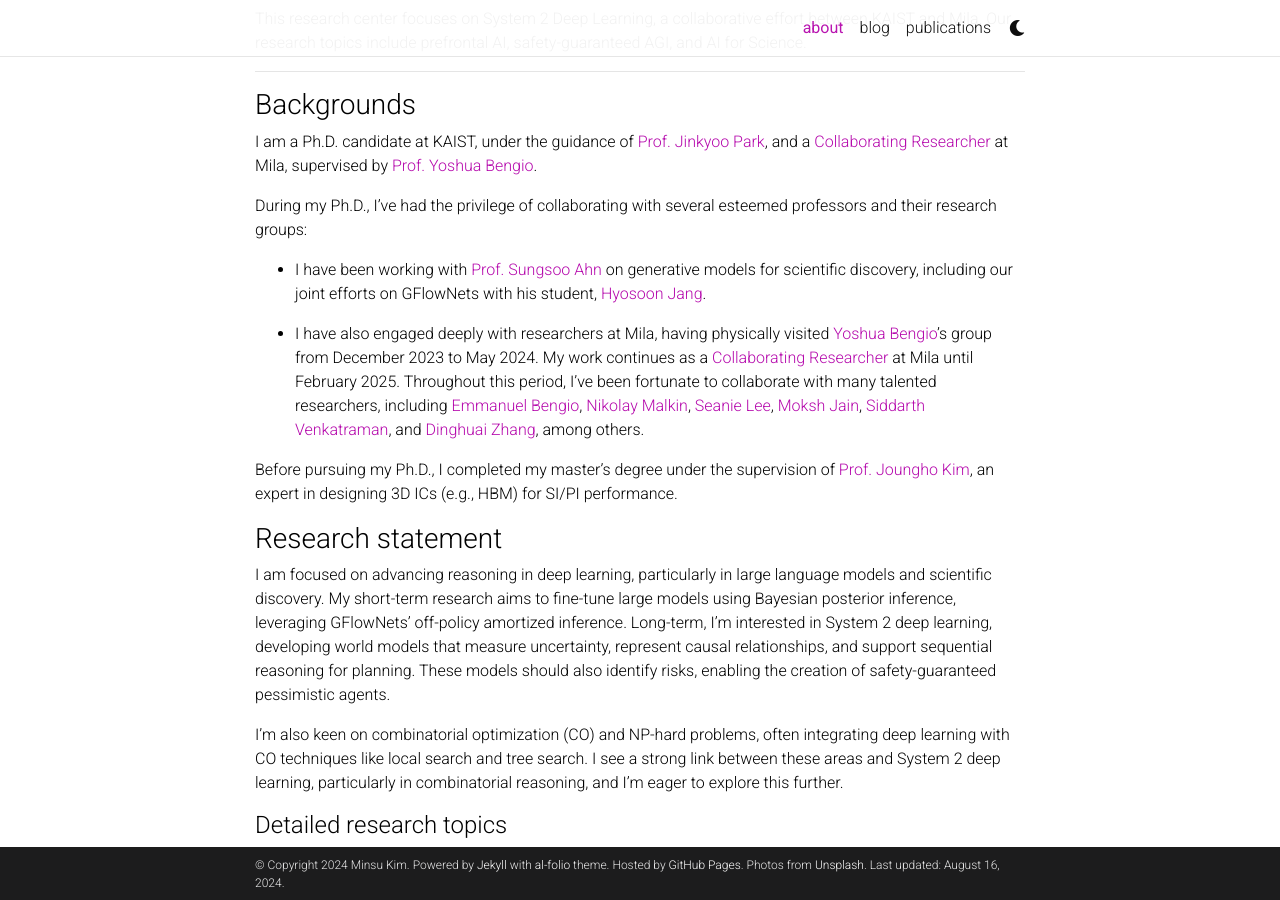
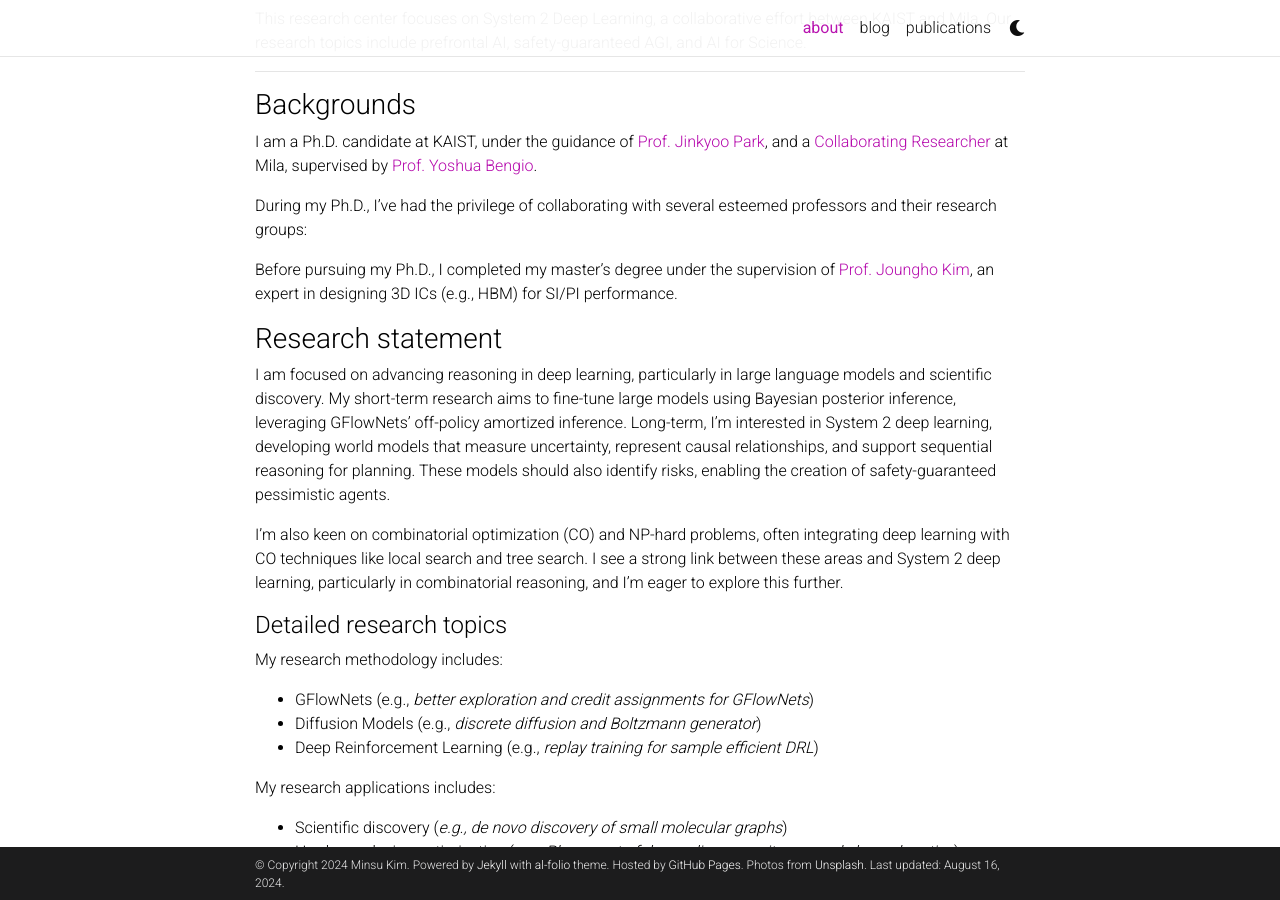
Before and after one commit to minsuukim/minsuukim.github.io, a Jekyll site: the page built from _pages/about.md, in a window 1280 px wide and 900 px high, scrolled down 330 px. Built offline with Jekyll 4.4.1, drawn with Linux system fonts in a browser that asks for light colours; comment, search, counter and statistics services are not loaded; a style sheet for code colours, icons or effects is not loaded.

Commit message:
Update about.md

```diff
--- a/_pages/about.md
+++ b/_pages/about.md
@@ -32,9 +32,7 @@ I am a Ph.D. candidate at KAIST, under the guidance of [Prof. Jinkyoo Park](http
 
 During my Ph.D., I’ve had the privilege of collaborating with several esteemed professors and their research groups:
 
-- I have been working with [Prof. Sungsoo Ahn](https://sites.google.com/view/sungsooahn0215/home) on generative models for scientific discovery, including our joint efforts on GFlowNets with his student, [Hyosoon Jang](https://hsjang0.github.io/hsjang/).
 
-- I have also engaged deeply with researchers at Mila, having physically visited [Yoshua Bengio](https://yoshuabengio.org/)'s group from December 2023 to May 2024. My work continues as a [Collaborating Researcher](https://mila.quebec/en/minsu-kim) at Mila until February 2025. Throughout this period, I’ve been fortunate to collaborate with many talented researchers, including [Emmanuel Bengio](https://folinoid.com/), [Nikolay Malkin](https://malkin1729.github.io/), [Seanie Lee](https://seanie12.github.io/), [Moksh Jain](https://mj10.github.io/), [Siddarth Venkatraman](https://hyperpotatoneo.github.io/), and [Dinghuai Zhang](https://zdhnarsil.github.io/), among others.
 
 Before pursuing my Ph.D., I completed my master’s degree under the supervision of [Prof. Joungho Kim](https://tera.kaist.ac.kr/), an expert in designing 3D ICs (e.g., HBM) for SI/PI performance.
 
```
